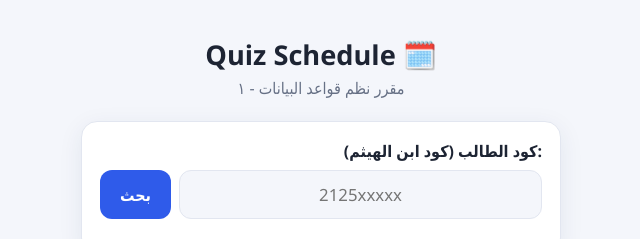
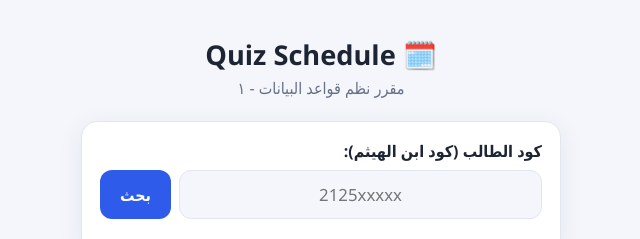
Before and after one commit to engomarsamehfcih-svg/Quiz, a plain HTML site: page index.html in a window 1280 px wide. Shown: the top 239 px of the page, 319-959 px from the left. Drawn offline with Linux system fonts and the light colour scheme.

Commit message:
Update index.html

```diff
--- a/index.html
+++ b/index.html
@@ -38,7 +38,7 @@ button:active{transform:scale(.97)}
 <h1>🗓️ Quiz Schedule</h1>
 <p class="course">مقرر نظم قواعد البيانات - ١</p>
 <div class="box">
-<label for="sid"> :كود الطالب (كود ابن الهيثم)</label>
+<label for="sid">كود الطالب (كود ابن الهيثم):</label>
 <div class="row">
 <input id="sid" type="text" inputmode="numeric" autocomplete="off" placeholder="2125xxxxx" maxlength="12">
 <button id="go" type="button">بحث</button>
```
